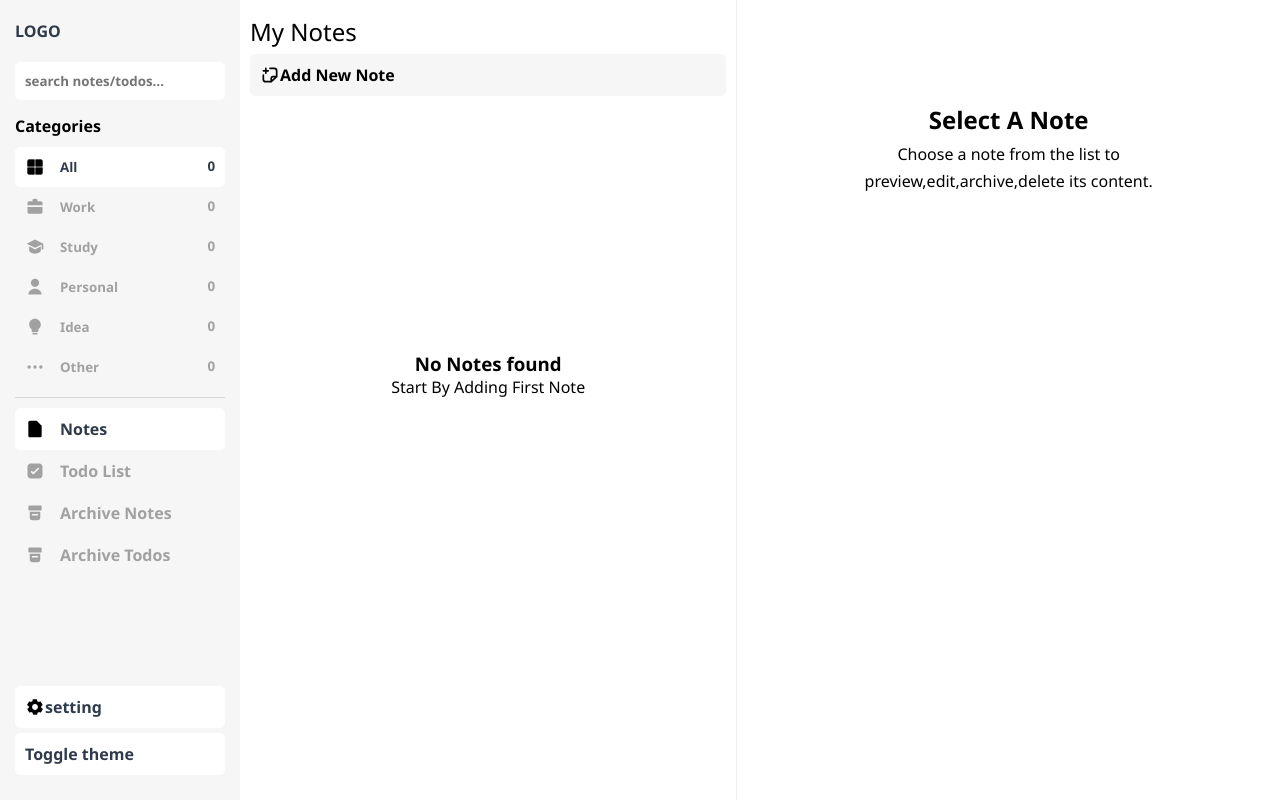
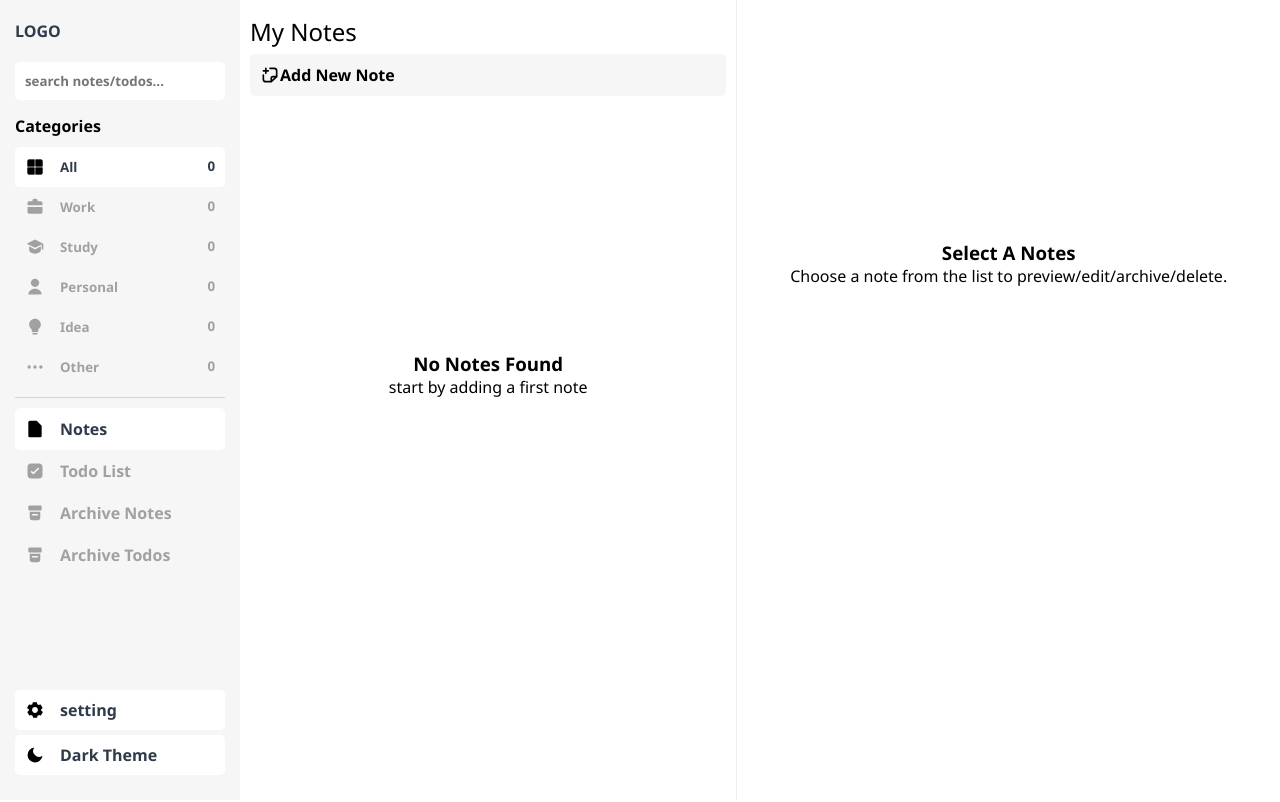
Before and after one commit to Ayush-fs-bit/react-notes-app, a React (Create React App) app: page / in a window 1280 px wide. Shown: the top 802 px of the page. Built offline with nearby package versions, Linux system fonts and the light colour scheme.

Commit message:
refactor: add reusable EmptyState component

```diff
--- a/src/App.js
+++ b/src/App.js
@@ -11,6 +11,7 @@ import Archivetodo from './Archivetodo'
 import { Routes, Route, useLocation } from 'react-router-dom';
 import { useEffect, useState } from 'react';
 import { ReactComponent as AddIcon } from './svg/add.svg';
+import EmptyState from './EmptyState';
 
 function App() {
 
@@ -22,37 +23,7 @@ function App() {
 
   const [todoLists, setTodoLists] = useState(() => {
     const saved = localStorage.getItem('todoLists');
-    return saved ? JSON.parse(saved) : [
-      {
-        id: 1,
-        title: "College Tasks",
-        todos: [
-          {
-            id: 101,
-            text: "Complete assignment",
-            completed: false
-          },
-          {
-            id: 102,
-            text: "Study DSA",
-            completed: true
-          }
-        ]
-      },
-
-      {
-        id: 2,
-        title: "Shopping",
-        todos: [
-          {
-            id: 201,
-            text: "Buy milk",
-            completed: false
-          }
-        ]
-      }
-    ]
-  });
+    return saved ? JSON.parse(saved) :[] });
 
   const [selectedNote, setSelectedNote] = useState(null);
   const [selectedTodoId, setSelectedTodoId] = useState(null);
@@ -321,7 +292,7 @@ function App() {
     <div id='AppWrapper' className={activeTheme === 'dark' ? 'dark' : ""}>
 
       <div id='App'>
-        <Sidebar className={`sidebar ${sidebarOpen ? "show-mobile" : ""}`} onSearch={handleChangeSearch} input={searchQuery} onCategory={handleCategoryChange} counts={countsToShow} total={totalCount} activeCategory={activeCategory} onToggle={handleToggleTheme} onNav={handleSidebarClose} />
+        <Sidebar className={`sidebar ${sidebarOpen ? "show-mobile" : ""}`} activeTheme={activeTheme} onSearch={handleChangeSearch} input={searchQuery} onCategory={handleCategoryChange} counts={countsToShow} total={totalCount} activeCategory={activeCategory} onToggle={handleToggleTheme} onNav={handleSidebarClose} />
 
 
 
@@ -342,10 +313,10 @@ function App() {
             </div>}
           </div>
           <Routes>
-            <Route path="/" element={<Homepage notes={homeNotes} onSelectNote={handleSelectNote} onTagClick={handleSelectedTag} selectedNote={selectedNote} />} />
-            <Route path="/archive" element={<Archivepage notes={archivedNotes} onSelectNote={handleSelectNote} onTagClick={handleSelectedTag} selectedNote={selectedNote} />} />
-            <Route path="/archivetodo" element={<Archivetodo todos={archivedTodos} onSelectTodo={handleSelectedTodo} onTagClick={handleSelectedTag} selectedTodo={selectedTodo} />} />
-            <Route path="/todo" element={<Todo todoList={homeTodos} onSelect={handleSelectedTodo} onTagClick={handleSelectedTag} selectedTodo={selectedTodo} />} />
+            <Route path="/" element={<Homepage notes={homeNotes} onSelectNote={handleSelectNote} onTagClick={handleSelectedTag} selectedNote={selectedNote} activeCategory={activeCategory} searchQuery={searchQuery}/>} />
+            <Route path="/archive" element={<Archivepage notes={archivedNotes} onSelectNote={handleSelectNote} onTagClick={handleSelectedTag} selectedNote={selectedNote} activeCategory={activeCategory} searchQuery={searchQuery}/>} />
+            <Route path="/archivetodo" element={<Archivetodo todos={archivedTodos} onSelectTodo={handleSelectedTodo} onTagClick={handleSelectedTag} selectedTodo={selectedTodo} activeCategory={activeCategory} searchQuery={searchQuery}/>} />
+            <Route path="/todo" element={<Todo todoList={homeTodos} onSelect={handleSelectedTodo} onTagClick={handleSelectedTag} selectedTodo={selectedTodo} activeCategory={activeCategory} searchQuery={searchQuery}/>} />
           </Routes>
         </div>
 
@@ -354,10 +325,7 @@ function App() {
         <div className={`preview-panel ${mobilePanel === 'preview' ? "show-mobile" : ""}`}>
           {isAdding && (isNotesPage||isNotesArchivePage) && <Noteform onBack={handleMobileView} onAddNote={handleAddingNote} />}
           {isEditing && (isNotesPage||isNotesArchivePage) && <Noteform onBack={handleMobileView} onUpdateNote={handleUpdatedNote} noteToEdit={selectedNote} onCancel={handleCancelEdit} />}
-          {!selectedNote && !isAdding && !selectedTodo && <div className='preview-emptystate'>
-            <h2>Select A Note</h2>
-            <p>Choose a note from the list to preview,edit,archive,delete its content.</p>
-          </div>}
+          {!selectedNote && !isAdding && !selectedTodo && <EmptyState title={"Select A Notes"} message={"Choose a note from the list to preview/edit/archive/delete."} />}
           {!isEditing && selectedNote && <Preview onBack={handleMobileView} noteSelected={selectedNote} onDelete={handleDeletingNote} onEdit={handleEditing} onArchive={handleArchiveNote} onTagClick={handleSelectedTag} />}
           {isAdding && isTodoPage && <Todoform onBack={handleMobileView} onAddTodo={handleAddingTodo} />}
           {isEditing && isTodoPage && <Todoform onBack={handleMobileView} todoToEdit={selectedTodo} onCancel={handleCancelEdit} onUpdateTodo={handleUpdatedTodo} />}
--- a/src/Archivepage.js
+++ b/src/Archivepage.js
@@ -1,9 +1,17 @@
-const Archivepage = ({notes,onSelectNote,onTagClick,selectedNote}) => {
-  if(notes.length===0){
-    return <div className="empty-state">
-      <h3>No Archived Notes Found</h3>
-      <p>Archived notes are stored here</p>
-    </div>
+import EmptyState from "./EmptyState";
+
+const Archivepage = ({notes,onSelectNote,onTagClick,selectedNote,activeCategory,searchQuery}) => {
+
+  if(notes.length===0 && searchQuery){
+    return <EmptyState title={"No Notes Found"} message={`no notes found with "${searchQuery}" included`}/>
+  }
+
+  if(notes.length===0 && activeCategory==="all"){
+    return <EmptyState title={"No Archived Notes Found"} message={"archive notes are stored here"}/>
+  }
+
+  if(notes.length===0 && activeCategory !== "all"){
+    return <EmptyState title={"No Archived Notes Found"} message={`no archive notes found with category "${activeCategory}"`}/>
   }
 
   function renderTags(tags){
--- /dev/null
+++ b/src/EmptyState.js
@@ -0,0 +1,10 @@
+const EmptyState = ({title,message}) => {
+  return (
+    <div className="empty-state">
+      <h3>{title}</h3>
+      <p>{message}</p>
+    </div>
+  );
+}
+
+export default EmptyState;
--- a/src/Homepage.js
+++ b/src/Homepage.js
@@ -1,9 +1,17 @@
-const Homepage = ({ notes,onSelectNote,onTagClick,selectedNote }) => {
-  if(notes.length===0){
-    return <div className="empty-state">
-      <h3>No Notes found</h3>
-      <p>Start By Adding First Note</p>
-    </div>
+import EmptyState from "./EmptyState";
+
+const Homepage = ({ notes,onSelectNote,onTagClick,selectedNote,activeCategory,searchQuery}) => {
+
+  if(notes.length===0 && searchQuery){
+    return <EmptyState title={"No Notes Found"} message={`no notes found with "${searchQuery}" included`}/>
+  }
+
+  if(notes.length===0 && activeCategory==="all"){
+    return <EmptyState title={"No Notes Found"} message={"start by adding a first note"}/>
+  }
+
+  if(notes.length===0 && activeCategory !== "all"){
+    return <EmptyState title={"No Notes Found"} message={`no notes found with category "${activeCategory}"`}/>
   }
 
 
--- a/src/Noteform.js
+++ b/src/Noteform.js
@@ -86,7 +86,7 @@ const Noteform = ({ onAddNote, noteToEdit, onUpdateNote, onCancel,onBack }) => {
 
 
         <label htmlFor="formContent">Content</label>
-        <textarea id="formContent" placeholder="start writing your notes..." value={content} onChange={(e) => setContent(e.target.value)}></textarea>
+        <textarea required id="formContent" placeholder="start writing your notes..." value={content} onChange={(e) => setContent(e.target.value)}></textarea>
 
 
 
--- a/src/Sidebar.js
+++ b/src/Sidebar.js
@@ -4,13 +4,16 @@ import { ReactComponent as WorkIcon } from "./svg/work.svg";
 import { ReactComponent as StudyIcon } from "./svg/study.svg";
 import { ReactComponent as PersonalIcon } from "./svg/personal.svg";
 import { ReactComponent as IdeaIcon } from "./svg/idea.svg";
-import { ReactComponent as OtherIcon } from "./svg/other.svg"
-import { ReactComponent as NoteIcon } from "./svg/note.svg"
-import { ReactComponent as TodoIcon } from "./svg/todolist.svg"
-import { ReactComponent as ArchiveIcon } from "./svg/archive.svg"
-import { ReactComponent as SettingIcon } from "./svg/setting.svg"
+import { ReactComponent as OtherIcon } from "./svg/other.svg";
+import { ReactComponent as NoteIcon } from "./svg/note.svg";
+import { ReactComponent as TodoIcon } from "./svg/todolist.svg";
+import { ReactComponent as ArchiveIcon } from "./svg/archive.svg";
+import { ReactComponent as SettingIcon } from "./svg/setting.svg";
+import { ReactComponent as LightIcon} from "./svg/light.svg";
+import { ReactComponent as DarkIcon} from "./svg/dark.svg";
 
-const Sidebar = ({ onSearch, input, onCategory, counts, total, activeCategory, onToggle, className, onNav }) => {
+
+const Sidebar = ({ onSearch, input, onCategory, counts, total, activeCategory, onToggle, className, onNav,activeTheme }) => {
 
   const location = useLocation();
 
@@ -50,7 +53,7 @@ const Sidebar = ({ onSearch, input, onCategory, counts, total, activeCategory, o
     </div>
     <div className="bottom">
       <p><SettingIcon className="icon" />setting</p>
-      <p onClick={onToggle}>Toggle theme</p>
+      <p onClick={onToggle}>{activeTheme==="dark"?<LightIcon />:<DarkIcon />}{activeTheme==="dark"?"Light Theme":"Dark Theme"}</p>
     </div>
   </div>);
 }
--- a/src/Todoform.js
+++ b/src/Todoform.js
@@ -102,7 +102,7 @@ const Todoform = ({todoToEdit,onCancel,onUpdateTodo,onAddTodo,onBack}) => {
         handleSubmit();
       }}>
         <label htmlFor="todoFormTitle">Title</label>
-        <input type="text" id="todoFormTitle" placeholder="Enter a Todo title..." value={title} onChange={(e) => setTitle(e.target.value)} />
+        <input required type="text" id="todoFormTitle" placeholder="Enter a Todo title..." value={title} onChange={(e) => setTitle(e.target.value)} />
 
         <div className="form-todos-container">
               <label htmlFor="todoInput">Tasks</label>
--- a/src/index.css
+++ b/src/index.css
@@ -96,6 +96,14 @@
   --scrollbar: hsl(0, 0%, 20%);
 }
 
+html,
+body,
+#root {
+  margin: 0;
+  padding: 0;
+  height: 100%;
+  overflow: hidden;
+}
 
 .sidebar {
   height: 100vh;
@@ -174,6 +182,7 @@
   border-radius: 5px;
   cursor: pointer;
   font-weight: 600;
+  transition:transform 0.2 ease;
 }
 
 .sidebar-categories .selected {
@@ -193,6 +202,7 @@
   width: 100%;
   display: flex;
   align-items: center;
+  transition:transform 0.2 ease;
 }
 
 .nav-link.selected {
@@ -208,14 +218,12 @@
   border-radius: 5px;
   margin-bottom: 5px;
   font-weight: 600;
+  gap: 15px;
+  line-height: 1;
 }
 
-/* body {
-  overflow: hidden;
-} */
-.main {
-  overflow: auto;
-}
+
+
 
 .logo {
   padding-top: 0;
@@ -233,6 +241,7 @@
 
 #App {
   display: grid;
+  min-height: 0;
   height: 100vh;
   grid-template-columns: 240px 1.1fr 1.2fr;
   background-color: var(--app-bc);
@@ -244,6 +253,7 @@
   padding: 20px 10px;
   border-right: 1px solid var(--mainRightBorder);
   overflow: auto;
+  min-height: 0;
 }
 
 
@@ -263,7 +273,7 @@
   border: 1px solid var(--bottomBorder);
   overflow-wrap: anywhere;
   min-height: 135px;
-   transition: 0.2s ease;
+  transition:transform 0.2s ease;
 }
 
 .tags-container {
@@ -290,6 +300,7 @@
   cursor: pointer;
   display: flex;
   align-items: center;
+  transition:transform 0.2 ease;
 }
 
 .add-note-btn img {
@@ -298,6 +309,8 @@
 
 .add-note-btn:hover {
   background-color: var(--addbtnHover-bc);
+  transform: scale(1.01);
+
 }
 
 .note-title {
@@ -375,7 +388,6 @@
 
 .empty-state {
   padding-top: 30vh;
-  width: 200px;
   margin: 0 auto;
   text-align: center;
   color: var(--addbtn);
@@ -599,6 +611,11 @@ form select {
   color: var(--cancelbtnHover);
 }
 
+.preview-panel {
+  overflow-y: auto;
+  min-height: 0;
+
+}
 
 .preview {
   padding: 20px 30px;
@@ -647,6 +664,11 @@ form select {
   cursor: pointer;
   text-align: center;
   min-width: 40px;
+  transition:transform 0.5 ease;
+}
+
+.preview-tags:hover{
+  background-color: var(--addbtnHover-bc);
 }
 
 .preview-btns {
@@ -661,6 +683,7 @@ form select {
   background-color: var(--previewbtn-bc);
   color: var(--previewbtn);
   cursor: pointer;
+  transition:transform 0.5 ease;
 }
 
 .preview-btns button p {
@@ -670,12 +693,14 @@ form select {
 
 .preview-btns button:hover {
   background-color: var(--previewbtnHover-bc);
+  transform: scale(1.05);
 }
 
 .preview-content {
   margin-top: 20px;
   line-height: 1.6;
   color: var(--previewContent);
+  white-space: pre-wrap;
 }
 
 .preview-emptystate * {
@@ -722,6 +747,7 @@ form select {
   margin-bottom: 5px;
   border-radius: 5px;
   cursor: pointer;
+  transition:transform 0.2s ease;
 }
 
 .todo-card.selected {
@@ -878,7 +904,7 @@ form select {
   gap: 15px;
 }
 
-.note-card:hover{
+.note-card:hover,.todo-card:hover{
   transform: translateY(-2px);
   box-shadow: 0 4px 12px rgba(0,0,0,0.08);
 }
@@ -886,6 +912,9 @@ form select {
   box-shadow: 0 4px 12px rgba(255,255,255,0.05);
 }
 
+.sidebar-categories button:hover,.nav-link:hover{
+  transform: scale(1.02);
+}
 
 @media (max-width: 768px) {
   .preview{
```
Also changed, not shown: src/Archivetodo.js (+14 -6 lines), src/Todo.js (+13 -6 lines), src/svg/dark.svg (added), src/svg/light.svg (added).
